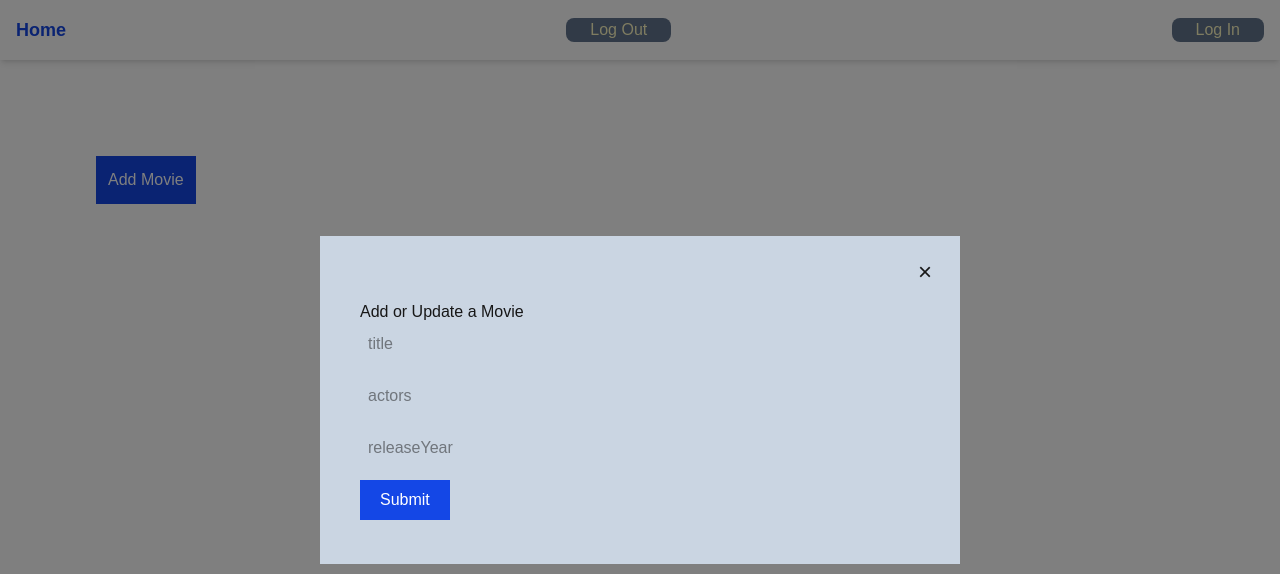
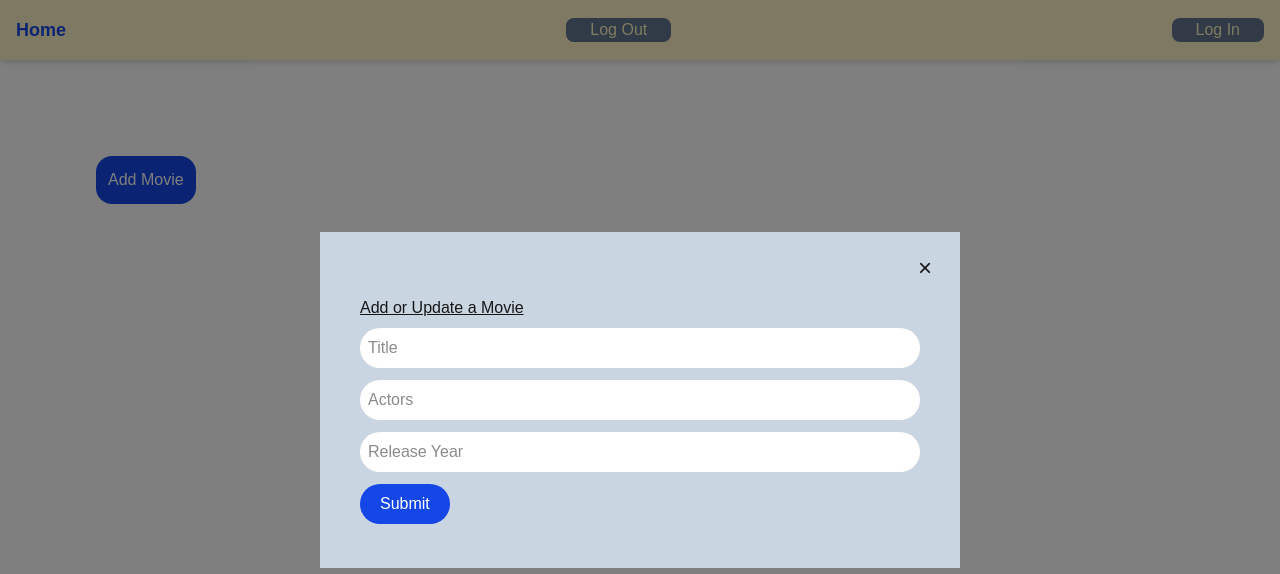
Before and after one commit to HammadM4hmood/movie-app, a Next.js app in the folder movie-app/: page / in a window 1280 px wide. Both pictures are taken after a click on the button "Add Movie". Shown: the top 574 px of the page. Built offline with nearby package versions, Linux system fonts and the light colour scheme; no server answers; the database is empty.

Commit message:
Stylization
-Added background color to buttons and made it rounded.
-Add background color to header and footer.
-Adjusted margin and underlined the title of the Modal component.
-Added copyright symbol to footer.

```diff
--- a/movie-app/app/components/AddMovie.js
+++ b/movie-app/app/components/AddMovie.js
@@ -40,38 +40,38 @@ const AddMovie = () => {
     <div>
       <button
         onClick={() => setShowModal(true)}
-        className="bg-blue-700 text-white p-3 cursor-pointer"
+        className="bg-blue-700 text-white p-3 cursor-pointer rounded-2xl"
       >
         Add Movie
       </button>
       <Modal showModal={showModal} setShowModal={setShowModal}>
         <form className="w-full px-5 pb-6" onSubmit={handleSubmit}>
-          <h1>Add or Update a Movie</h1>
+          <h1 className="mb-2 underline">Add or Update a Movie</h1>
           <input
             type="text"
-            placeholder="title"
+            placeholder="Title"
             name="title"
-            className="w-full p-2 mb-3"
+            className="w-full p-2 mb-3 bg-white rounded-full"
             value={input.title || ""}
             onChange={handleChange}
           />
           <input
             type="text"
-            placeholder="actors"
+            placeholder="Actors"
             name="actors"
-            className="w-full p-2 mb-3"
+            className="w-full p-2 mb-3 bg-white rounded-full"
             value={input.actors || ""}
             onChange={handleChange}
           />
           <input
             type="integer"
-            placeholder="releaseYear"
+            placeholder="Release Year"
             name="releaseYear"
-            className="w-full p-2 mb-3"
+            className="w-full p-2 mb-3 bg-white rounded-full"
             value={input.releaseYear || ""}
             onChange={handleChange}
           />
-          <button type="submit" className="bg-blue-700 text-white px-5 py-2">
+          <button type="submit" className="bg-blue-700 text-white px-5 py-2 rounded-4xl">
             Submit
           </button>
         </form>
--- a/movie-app/app/components/Footer.js
+++ b/movie-app/app/components/Footer.js
@@ -2,10 +2,10 @@ import React from 'react'
 
 const Footer = () => {
   return (
-    <div>
+    <div className='bg-amber-100 border-2 border-solid'>
         <p className='py-5 text-center'>The Internet Movies Rental Company</p>
         <p className='text-center'>Contact Us: IMR@gmail.com 1-800-123-4567</p>
-        <p className='py-5 text-center'>All Rights Reserved</p>
+        <p className='py-5 text-center'>&copy; All Rights Reserved</p>
     </div>
   )
 }
--- a/movie-app/app/components/Movie.js
+++ b/movie-app/app/components/Movie.js
@@ -58,7 +58,7 @@ const Movie = ({ movie }) => {
       <p>{movie.description}</p>
       <div className="pt-5">
         <button
-          className="text-blue-700 mr-3"
+          className="text-white mr-3 bg-blue-500 rounded"
           onClick={() => {
             setShowModalEdit(true);
             setMovieToEdit(movie);
@@ -100,7 +100,7 @@ const Movie = ({ movie }) => {
           </form>
         </Modal>
         <button
-          className="text-red-700 mr-3"
+          className="text-white mr-3 rounded bg-red-600"
           onClick={() => setShowDeleteModal(true)}
         >
           Delete
@@ -112,14 +112,14 @@ const Movie = ({ movie }) => {
             </h1>
             <div className="space-x-4">
               <button
-                className="text-blue-700 font-bold"
+                className="text-blue-700 font-bold border-2 border-solid bg-blue-200 rounded"
                 onClick={() => handleDeleteMovie(movie.id)}
               >
                 {" "}
                 Yes
               </button>
               <button
-                className="text-red-700 font-bold"
+                className="text-red-700 font-bold border-2 border-solid bg-red-200 rounded"
                 onClick={() => setShowDeleteModal(false)}
               >
                 {" "}
--- a/movie-app/app/components/Navbar.jsx
+++ b/movie-app/app/components/Navbar.jsx
@@ -4,7 +4,7 @@ import Link from "next/link";
 
 const Navbar = () => {
   return (
-    <div className="p-4 flex justify-between items-center shadow-md">
+    <div className="p-4 flex justify-between items-center shadow-md bg-amber-100">
       <Link href="/" className="font-bold text-lg text-blue-700">
         Home
       </Link>
```
